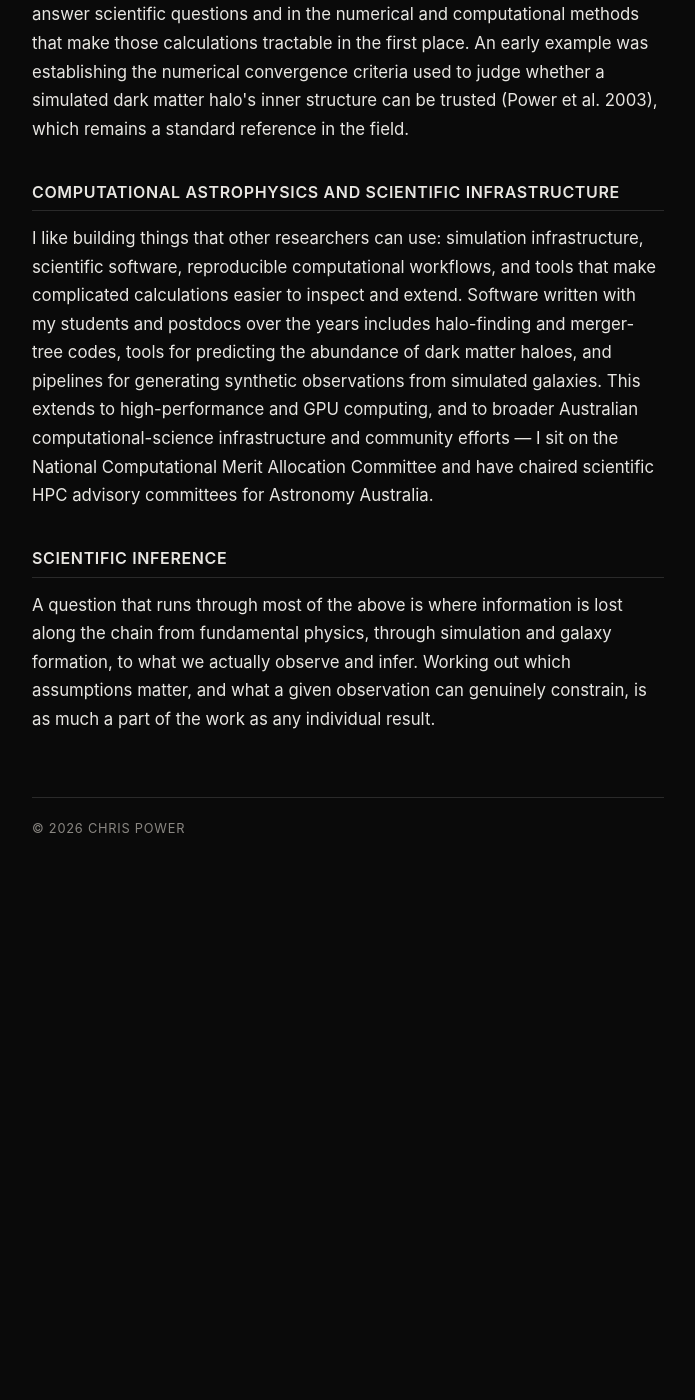
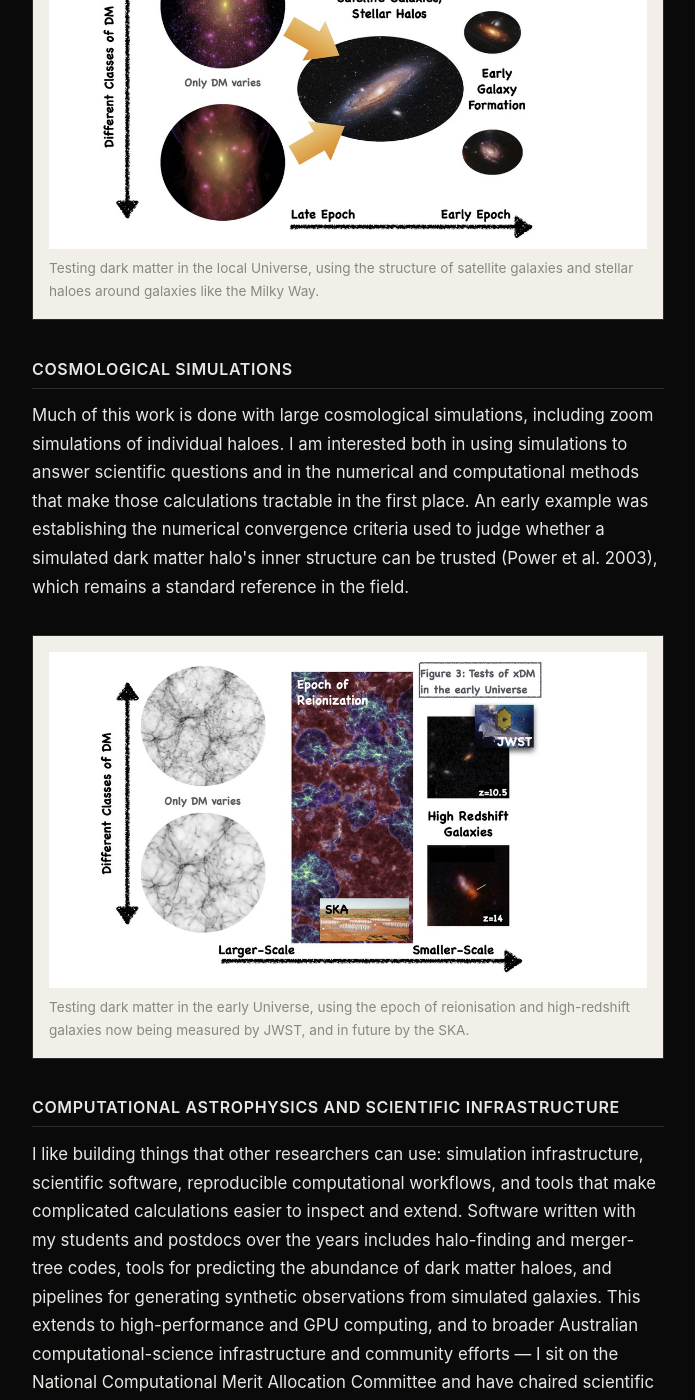
Before and after one commit to doctorcbpower/doctorcbpower.github.io, a Jekyll site: the page built from research.html, in a window 1280 px wide and 1400 px high, scrolled down 2315 px. Shown: the whole window, without its empty margins (292-987 px from the left). Built offline with Jekyll 4.4.1, drawn with Linux system fonts in a browser that asks for light colours; before the commit the page ends 3234 px from its top, so only the background shows below that.

Commit message:
Add Figures 3 and 4 to Research

```diff
--- a/research.html
+++ b/research.html
@@ -23,8 +23,18 @@ description: "Research interests of Chris Power: dark matter, galaxy formation a
   <h2>Galaxy formation and dynamics</h2>
   <p>Dark matter and baryonic physics act together to determine the structure and dynamics of galaxies. I work on questions of galaxy and halo structure, disc stability, baryonic contraction, and how simulated galaxies compare with observed ones.</p>
 
+  <figure class="figure diagram">
+    <img src="images/xdm-late-universe.jpg" alt="Diagram showing tests of dark matter in the local Universe, using satellite galaxies and stellar haloes around galaxies like the Milky Way, compared against different classes of dark matter model.">
+    <figcaption>Testing dark matter in the local Universe, using the structure of satellite galaxies and stellar haloes around galaxies like the Milky Way.</figcaption>
+  </figure>
+
   <h2>Cosmological simulations</h2>
   <p>Much of this work is done with large cosmological simulations, including zoom simulations of individual haloes. I am interested both in using simulations to answer scientific questions and in the numerical and computational methods that make those calculations tractable in the first place. An early example was establishing the numerical convergence criteria used to judge whether a simulated dark matter halo's inner structure can be trusted (Power et al. 2003), which remains a standard reference in the field.</p>
+
+  <figure class="figure diagram">
+    <img src="images/xdm-early-universe.jpg" alt="Diagram showing tests of dark matter in the early Universe, using the epoch of reionisation and high-redshift galaxies observed by JWST, compared against different classes of dark matter model.">
+    <figcaption>Testing dark matter in the early Universe, using the epoch of reionisation and high-redshift galaxies now being measured by JWST, and in future by the SKA.</figcaption>
+  </figure>
 
   <h2>Computational astrophysics and scientific infrastructure</h2>
   <p>I like building things that other researchers can use: simulation infrastructure, scientific software, reproducible computational workflows, and tools that make complicated calculations easier to inspect and extend. Software written with my students and postdocs over the years includes halo-finding and merger-tree codes, tools for predicting the abundance of dark matter haloes, and pipelines for generating synthetic observations from simulated galaxies. This extends to high-performance and GPU computing, and to broader Australian computational-science infrastructure and community efforts &mdash; I sit on the National Computational Merit Allocation Committee and have chaired scientific HPC advisory committees for Astronomy Australia.</p>
```
Also changed, not shown: images/xdm-early-universe.jpg (added), images/xdm-late-universe.jpg (added).
